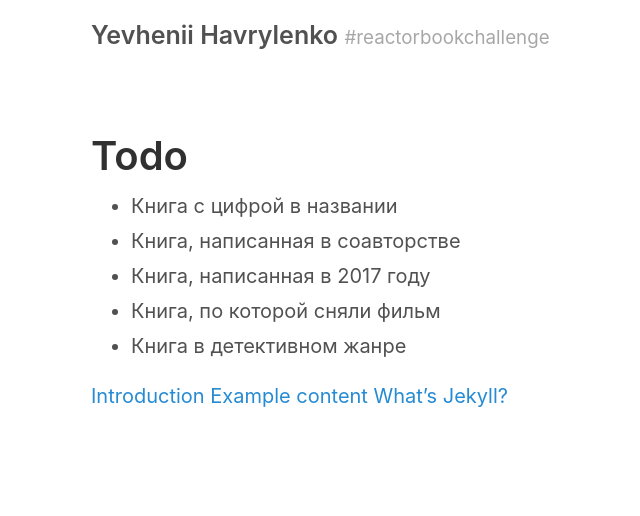
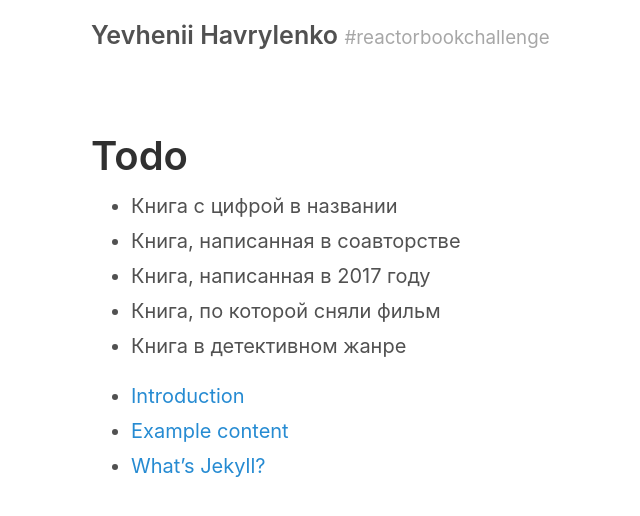
Before and after one commit to yevhenii-havrylenko/yevhenii-havrylenko.github.io, a Jekyll site: the page built from index.md, in a window 1280 px wide. Shown: the top 516 px of the page, without its empty margins (199-839 px from the left). Built offline with Jekyll 4.4.1, drawn with Linux system fonts in a browser that asks for light colours.

Commit message:
Update index.md

```diff
--- a/index.md
+++ b/index.md
@@ -8,5 +8,5 @@ title: Todo
 - Книга, по которой сняли фильм
 - Книга в детективном жанре
 
-{% for post in site.posts %}[ {{ post.title }} ]({{ post.url }})
+{% for post in site.posts %} - [ {{ post.title }} ]({{ post.url }})
 {% endfor %}
```
